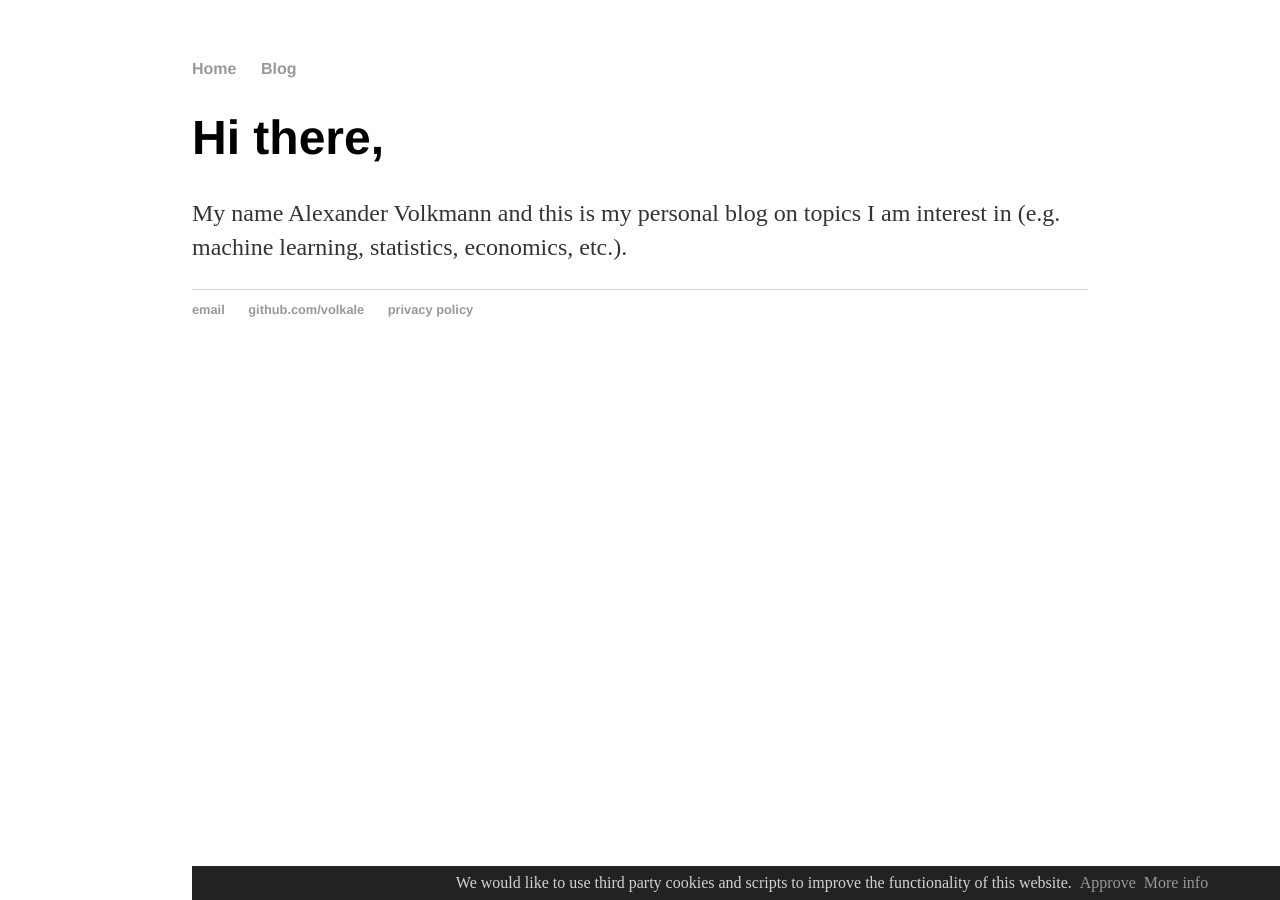
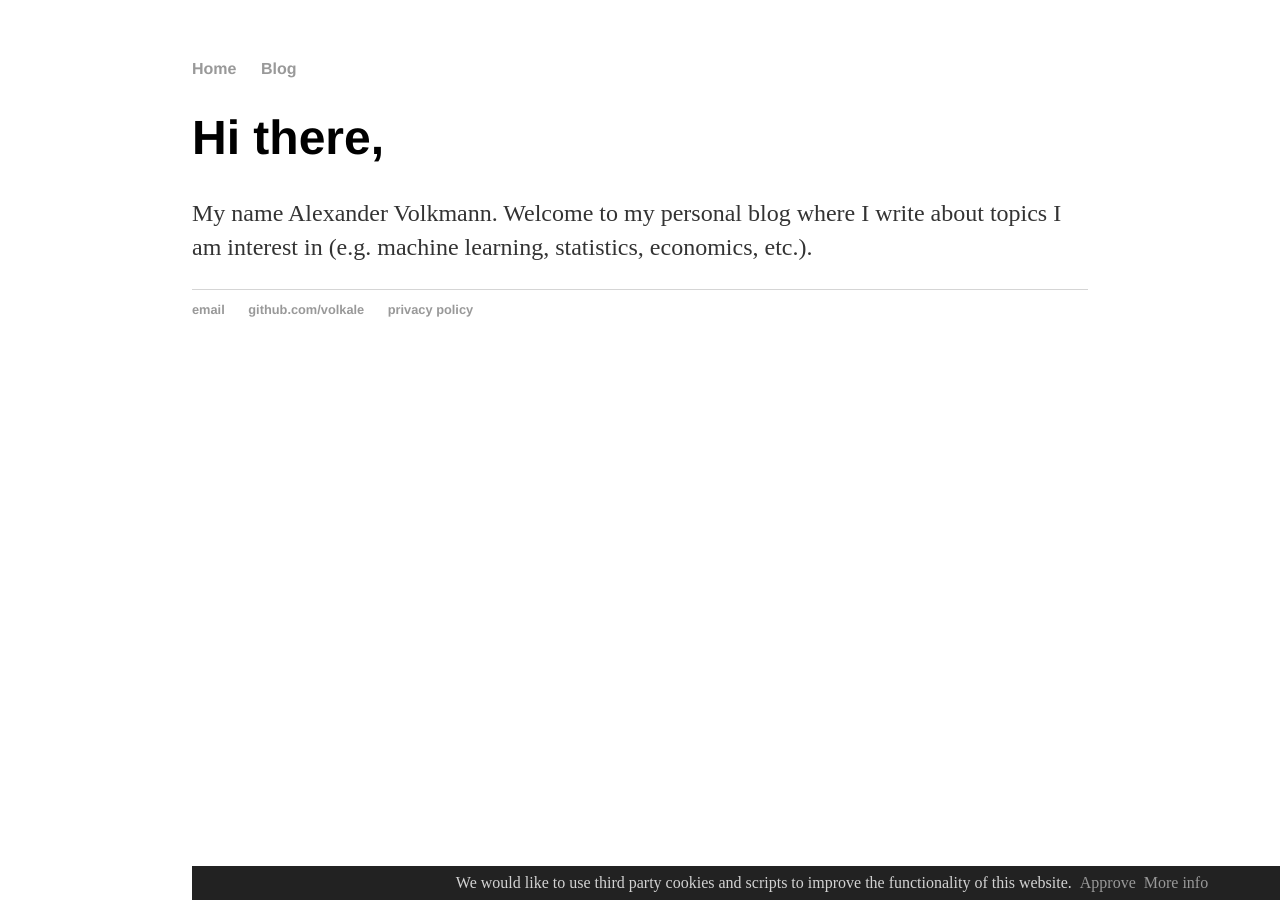
Before and after one commit to volkale/volkale.github.io, a Jekyll site: the page built from index.html, in a window 1280 px wide. Built offline with Jekyll 4.4.1, drawn with Linux system fonts in a browser that asks for light colours.

Commit message:
Update index.html

```diff
--- a/index.html
+++ b/index.html
@@ -5,5 +5,5 @@ math: true
 ---
 <div class="blurb">
 	<h1>Hi there,</h1>
-	<p>My name Alexander Volkmann and this is my personal blog on topics I am interest in (e.g. machine learning, statistics, economics, etc.). </p>
+	<p>My name Alexander Volkmann. Welcome to my personal blog where I write about topics I am interest in (e.g. machine learning, statistics, economics, etc.). </p>
 </div><!-- /.blurb -->
```
